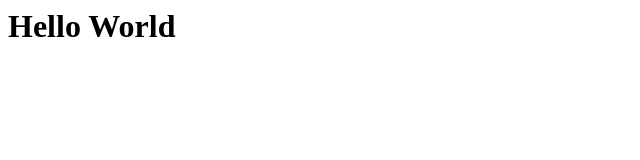
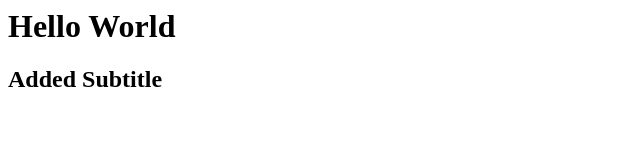
Before and after one commit to tailorfenil/LabsD3, a plain HTML site: page index.html in a window 1280 px wide. Shown: the whole page, without its empty margins (0-640 px from the left). Drawn offline with Linux system fonts and the light colour scheme.

Commit message:
index.html added

```diff
--- a/index.html
+++ b/index.html
@@ -2,5 +2,6 @@
 
 	<body>
 	         <h1>Hello World</h1>
+		 <h2>Added Subtitle</h2>
 	</body>
 </html>
```
